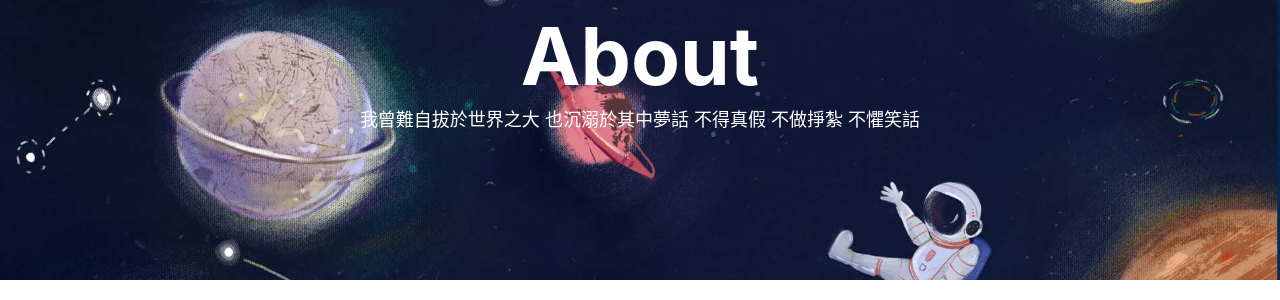
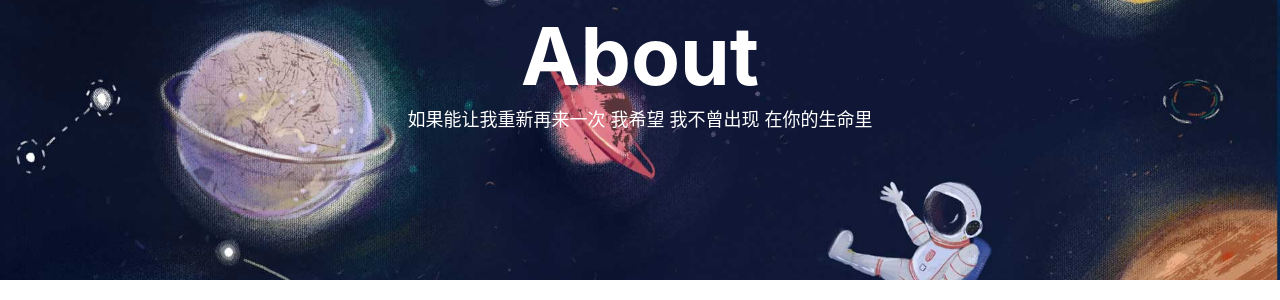
Before and after one commit to csxmt123/zhouwt612.github.io, a Jekyll site: the page built from z_about.html, in a window 1280 px wide. Shown: the part 138-438 px from the top of the page. Built offline with Jekyll 4.4.1, drawn with Linux system fonts in a browser that asks for light colours; nearby versions of some CDN libraries; comment, search, counter and statistics services are not loaded.

Commit message:
Update z_about.html

```diff
--- a/z_about.html
+++ b/z_about.html
@@ -1,7 +1,7 @@
 ---
 layout: page
 title: "About"
-description: "我曾難自拔於世界之大 也沉溺於其中夢話 不得真假 不做掙紮 不懼笑話"
+description: "如果能让我重新再来一次 我希望 我不曾出现 在你的生命里"
 header-img: "img/about-bg.jpg"
 multilingual: true
 ---
```
